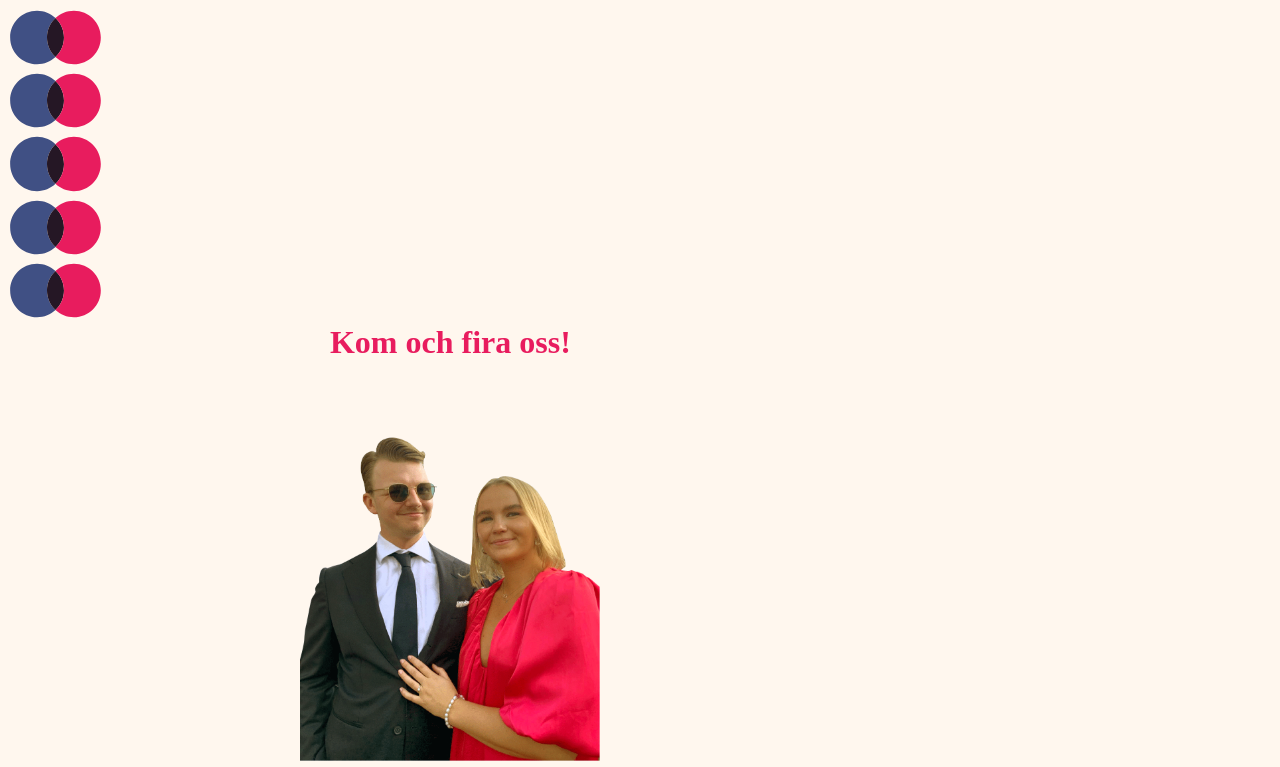
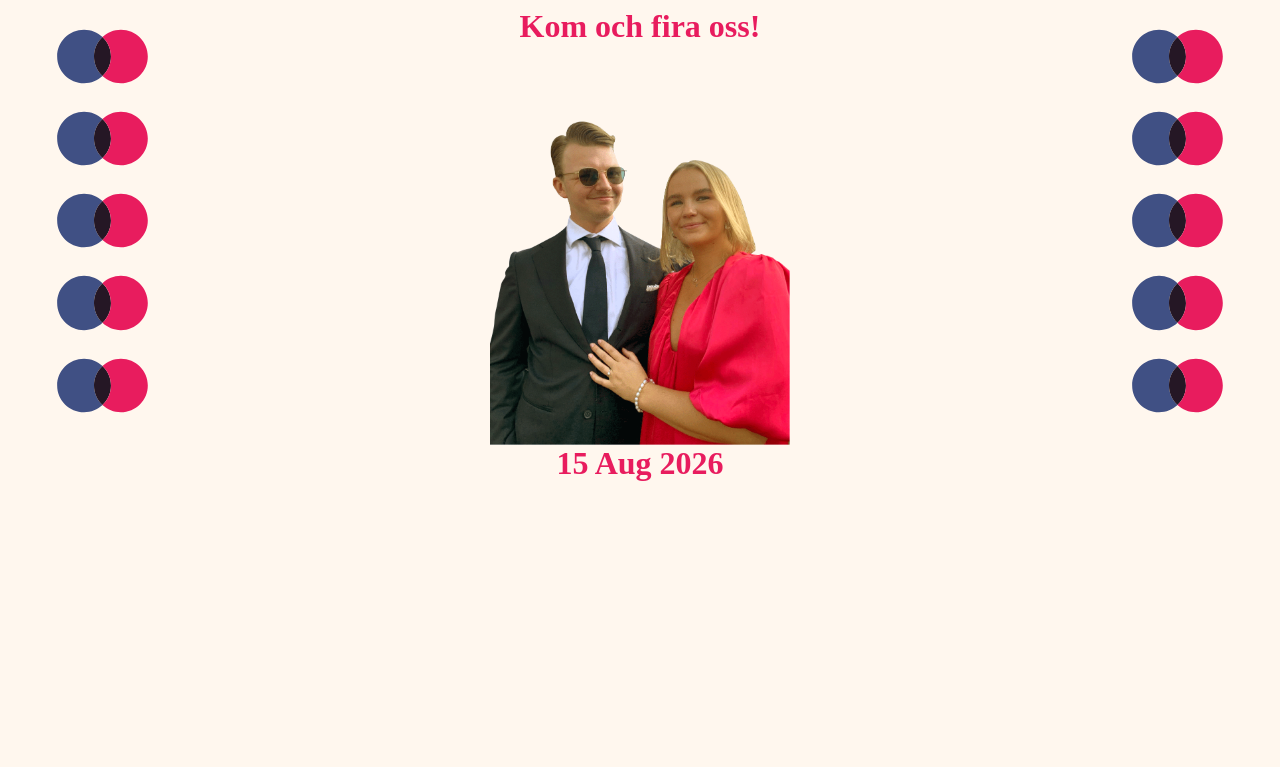
Before and after one commit to OlleEllison/olleellison.github.io, a plain HTML site: page index.html in a window 1280 px wide. Shown: the top 767 px of the page. Drawn offline with Linux system fonts and the light colour scheme.

Commit message:
Update style.css

```diff
--- a/style.css
+++ b/style.css
@@ -18,14 +18,18 @@ h1 {
     color: #E81C5E;
 }
 #left{
+ float: left;
 width: 15%;
 }
 #center{
+ float: left;
 width: 70%;
 }
 #right{
+ float: left;
 width: 15%;
 }
 .icon{
  width: 50%;
+ margin: 10% 25% 0% 25%;
 }
```
